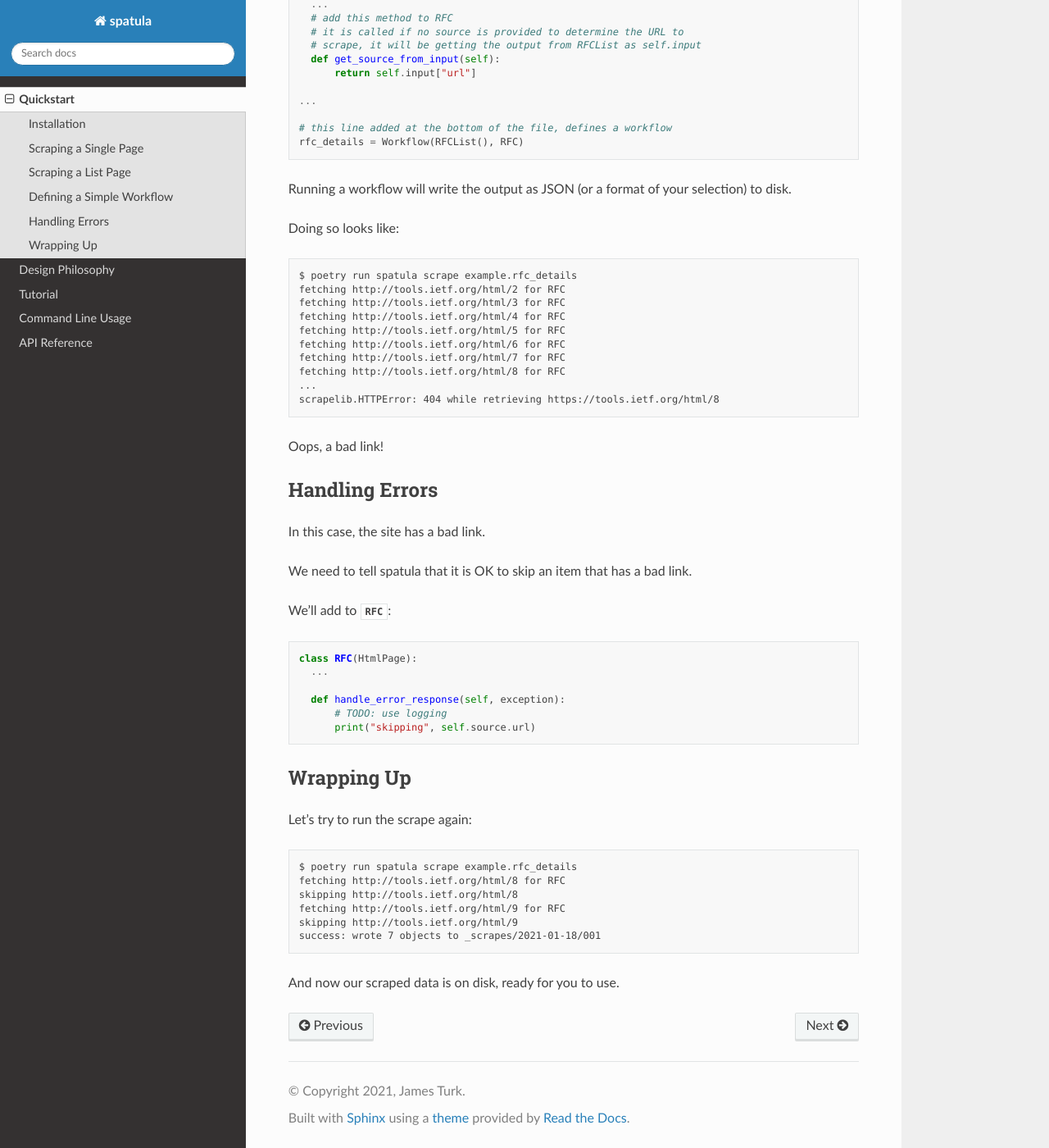
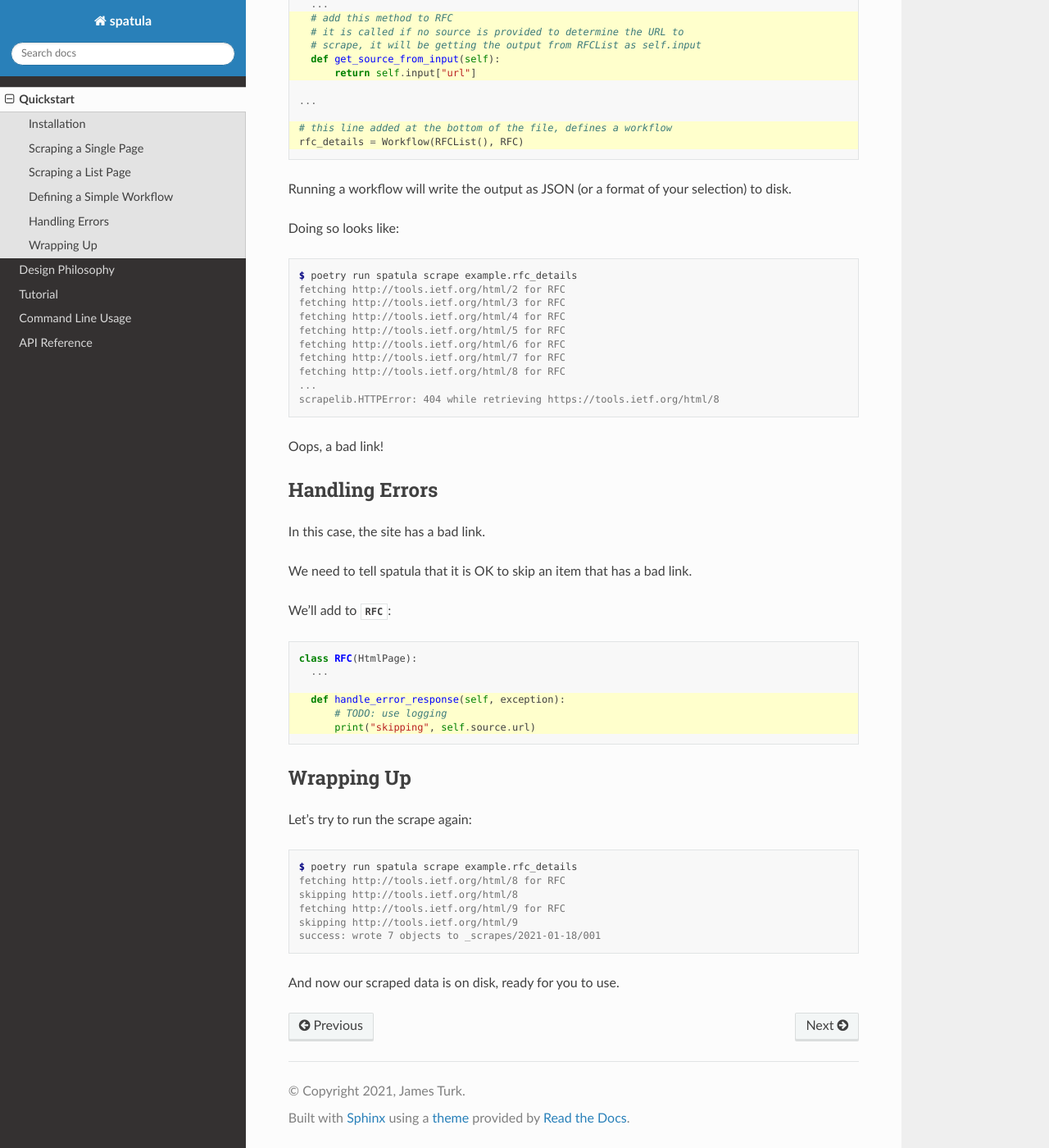
Before and after one commit to jamesturk/spatula, a Sphinx documentation site: the page built from docs/quickstart.rst, in a window 1280 px wide and 1400 px high, scrolled down 2453 px. Shown: the whole window at 82% size. Built offline with Sphinx 7.4.7 and the Read the Docs theme 2.0.0, drawn with Linux system fonts in a browser that asks for light colours; some of the changed text lies outside the part shown.

Commit message:
doc improvements

```diff
--- a/docs/quickstart.rst
+++ b/docs/quickstart.rst
@@ -22,7 +22,9 @@
 
 RFCs live on pages like `RFC 1945 <https://tools.ietf.org/html/rfc1945>`_.
 
-We're going to pull some data elements from the page that look like::
+We're going to pull some data elements from the page that look like:
+
+.. code-block:: html
 
   <meta name="DC.Creator" content="Nielsen, Henrik Frystyk" />
   <meta name="DC.Creator" content="Berners-Lee, Tim" />
@@ -56,7 +58,9 @@
 
 This will extract the title and authors elements from the page.
 
-It can be tested from the command line like::
+It can be tested from the command line like:
+
+.. code-block:: console
 
   $ spatula test example.RFC --source "https://tools.ietf.org/html/rfc1945"
   fetching https://tools.ietf.org/html/rfc1945 for RFC
@@ -87,7 +91,9 @@
           return dict(url=item.get("href"))
 
 This will extract all links on the page in the format specified by the given regular expression.
-It can be tested from the command line like::
+It can be tested from the command line like:
+
+.. code-block:: console
 
   $ spatula test example.RFCList
   fetching https://tools.ietf.org/rfc/ for RFCList
@@ -102,7 +108,10 @@
 
 Notice that :py:class:`RFCList` returns URLs, and we need to instantiate :py:class:`RFC` with a source on the command line.
 
-We can chain these together into what we'll call a :py:class:`Workflow`, like so::
+We can chain these together into what we'll call a :py:class:`Workflow`, like so:
+
+.. code-block:: python
+  :emphasize-lines: 3-7,11-12
 
   class RFC(HtmlPage):
     ...
@@ -119,7 +128,9 @@
 
 Running a workflow will write the output as JSON (or a format of your selection) to disk.
 
-Doing so looks like::
+Doing so looks like:
+
+.. code-block:: console
 
   $ poetry run spatula scrape example.rfc_details
   fetching http://tools.ietf.org/html/2 for RFC
@@ -141,7 +152,10 @@
 
 We need to tell spatula that it is OK to skip an item that has a bad link.
 
-We'll add to :py:class:`RFC`::
+We'll add to :py:class:`RFC`:
+
+.. code-block:: python
+  :emphasize-lines: 4-6
 
   class RFC(HtmlPage):
     ...
@@ -153,7 +167,9 @@
 Wrapping Up
 -----------
 
-Let's try to run the scrape again::
+Let's try to run the scrape again:
+
+.. code-block:: console
 
   $ poetry run spatula scrape example.rfc_details
   fetching http://tools.ietf.org/html/8 for RFC
```
Also changed, not shown: docs/reference.rst (+73 -12 lines), 2 other files.
